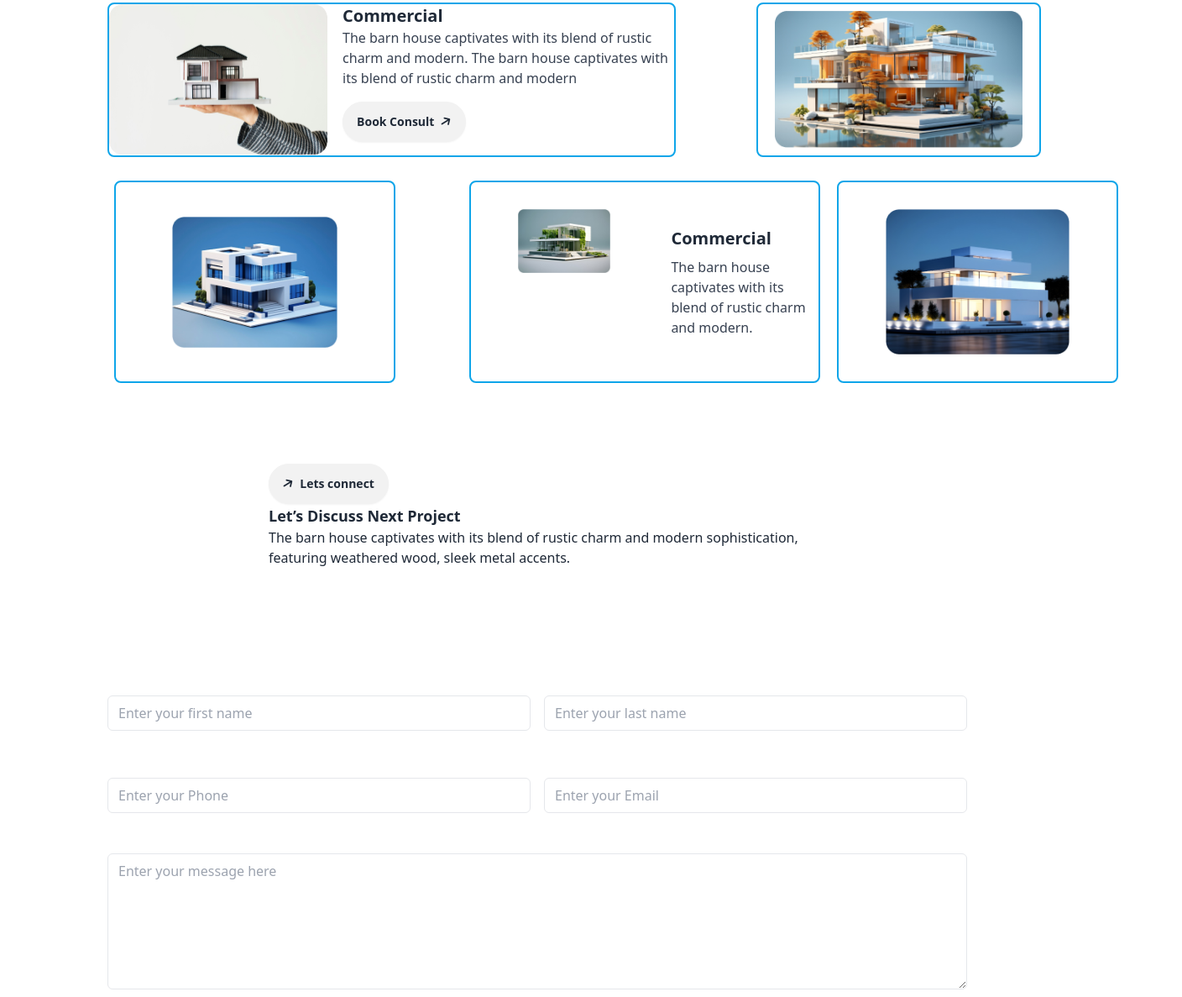
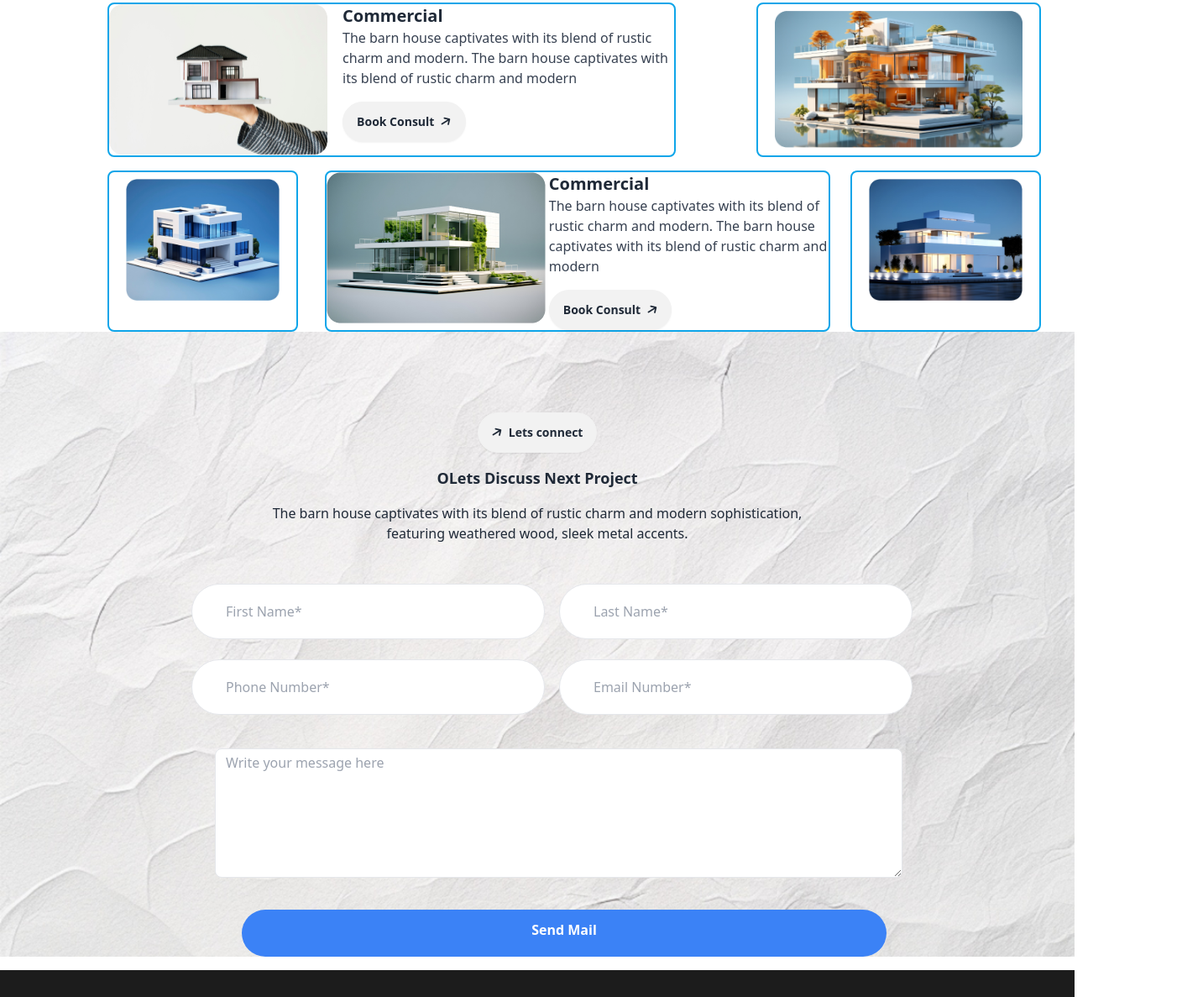
Before and after one commit to mh-adnan/Assingment_3, a plain HTML site: page index.html in a window 1280 px wide. Shown: the part 2160-3347 px from the top of the page at 84% size, 1408 px wide, since content can reach past the window. Drawn offline with nearby package versions, Linux system fonts and the light colour scheme.

Commit message:
partialy complete after grid part again

```diff
--- a/index.html
+++ b/index.html
@@ -141,12 +141,14 @@
     <div class="work-progress 	">
         <div class="work-progress-top flex flex-col mx-auto w-1/2 ">
             <div class="work_arrow text-center bg-[rgb(255,255,255)] text-[rgb(73,73,73)]">
-                <a class="btn rounded-full"> <i class="fa-solid fa-arrow-right" style="transform: rotate(0deg);"></i>How We Works </a>
+                <a class="btn rounded-full"> <i class="fa-solid fa-arrow-right" style="transform: rotate(0deg);"></i>How
+                    We Works </a>
             </div>
 
 
             <h2 class="text-3xl font-bold text-center mt-2 "> Our Works Process</h2>
-            <p class="pb-5 text-center mt-2 text-[rgb(73,73,73)]">The barn house captivates with its blend of rustic charm and modern sophistication, <br>
+            <p class="pb-5 text-center mt-2 text-[rgb(73,73,73)]">The barn house captivates with its blend of rustic
+                charm and modern sophistication, <br>
                 featuring weathered wood, sleek metal accents.</p>
         </div>
 
@@ -253,7 +255,8 @@
                     Explore Our Latest Works </a>
             </div>
             <h2 class="text-lg font-bold text-center mt-4 mb-4"> Our Latestes Protfolio</h2>
-            <p class="pb-14 text-center">The barn house captivates with its blend of rustic charm and modern sophistication, <br>
+            <p class="pb-14 text-center">The barn house captivates with its blend of rustic charm and modern
+                sophistication, <br>
                 featuring weathered wood, sleek metal accents.</p>
         </div>
 
@@ -275,53 +278,52 @@
                 </div>
             </div>
 
-            <div class="right_1 mr-10 border-2 border-sky-500 rounded-lg pl-5 pr-5 pt-2 pb-2">
+            <div class="right_1 mr-10 border-2 border-sky-500 rounded-lg pl-5 pr-5 pt-2 pb-2 ">
                 <div class="left_pic w-full  ">
                     <img src="assets/img2.png" alt="">
                 </div>
             </div>
         </div>
 
-        <div class="grid_bottom mt-7 mx-auto ml-32 container m-auto grid grid-cols-3 gap-3">
-            <!-- First Grid Item -->
-            <div class="left grid-rows-1 border-2 border-sky-500 rounded-lg ml-2 pl-14 pr-14 pt-8 pb-8 w-[80%] flex justify-center items-center">
-                <img src="assets/img3.png" alt="" class="w-[90%] h-auto object-contain">
-            </div>
+        <!-- bottom  -->
 
-            <!-- Second Grid Item (Middle Grid) -->
-            <div class="hmm grid-rows-5 flex border-2 border-sky-500 rounded-lg">
-                <div class="left grid-rows-1 pl-14 pr-14 pt-8 pb-8 flex justify-start items-start">
-                    <!-- Increase the width and height of the image to make it larger -->
-                    <img src="assets/img4.png" alt="" class="w-full  object-contain">
-                </div>
-                <div class="right w-full flex flex-col justify-center ml-4">
-                    <h2 class="text-xl font-bold">Commercial </h2>
-                    <p class="mt-2 text-gray-700">
-                        The barn house captivates with its blend of rustic charm and modern.
-                    </p>
+        <div class="grid_section_top flex gap-2">
+            <!-- the first one  -->
+            <div class="right_1 ml-32 mt-4 border-2 border-sky-500 rounded-lg pl-5 pr-5 pt-2 pb-2">
+                <div class="left_pic w-full  ">
+                    <img src="assets/img3.png" alt="">
                 </div>
             </div>
-
-            <!-- Third Grid Item -->
-            <div class="left grid-rows-1 border-2 border-sky-500 rounded-lg ml-2 pl-14 pr-14 pt-8 pb-8 w-[80%] flex justify-center items-center">
-                <img src="assets/img5.png" alt="" class="w-full h-auto object-contain">
+            <!-- second one  -->
+            <div class="left flex ml-6 mr-4 mt-4  w-7/12 border-2 border-sky-500 rounded-lg">
+                <div class="left_1">
+                    <div class="left_pic w-full mr-14 ">
+                        <img src="assets/img4.png" alt="">
+                    </div>
+                </div>
+                <div class="right_cont w-8/12 ">
+                    <h3 class="text-xl font-semibold">Commercial</h3>
+                    <p class="text-gray-700  ">The barn house captivates with its blend of rustic charm and modern. The
+                        barn house captivates with its blend of rustic charm and modern</p>
+                    <div class="foter_arrow text-left mt-4">
+                        <a class="btn rounded-full ">Book Consult <i class="fa-solid fa-arrow-right"
+                                style="transform: rotate(328deg);"></i></a>
+                    </div>
+                </div>
+            </div>
+            <!-- third one  -->
+            <div class="right_1 mr-10  mt-4 border-2 border-sky-500 rounded-lg pl-5 pr-5 pt-2 pb-2">
+                <div class="left_pic w-full  ">
+                    <img src="assets/img5.png" alt="">
+                </div>
             </div>
         </div>
 
 
 
+    </div>
 
-
-
-
-
-
-
-
-
-
-
-
+    </div>
 
 
 
@@ -367,56 +369,62 @@
 
     <!-- Let s Discuss Next Project start here -->
 
-    <div class="next_projet">
-        <div class="next_projects flex flex-col mx-auto w-1/2 ">
-            <div class="project_arrow  pt-24">
+    <div class="next_projet bg-[url('assets/bg.jpg')] bg-cover bg-center">
+        <div class="Portfolio flex flex-col mx-auto w-1/2 ">
+            <div class="work_arrow mt-24 text-center">
                 <a class="btn rounded-full"> <i class="fa-solid fa-arrow-right" style="transform: rotate(328deg);"></i>
                     Lets connect </a>
             </div>
-            <h2 class="text-lg font-bold"> Let’s Discuss Next Project</h2>
-            <p class="pb-28">The barn house captivates with its blend of rustic charm and modern sophistication,<br>
+            <h2 class="text-lg font-bold text-center mt-4 mb-4"> OLets Discuss Next Project</h2>
+            <p class="pb-8 text-center">The barn house captivates with its blend of rustic charm and modern
+                sophistication, <br>
                 featuring weathered wood, sleek metal accents.</p>
         </div>
 
 
+
         <!-- form  -->
 
-        <form class="max-w-screen-lg mx-auto mt-8">
-            <div class="flex flex-wrap -mx-2">
+        <form class="max-w-screen-lg mx-auto mt-2 ">
+
+            <div class="flex flex-wrap ml-9">
                 <!-- First Name Field -->
-                <div class="w-full md:w-1/2 px-2 mb-4">
-                    <label for="first-name" class="block text-gray-700 text-sm font-bold mb-2"></label>
+                <div class="w-full md:w-1/2 px-2 mb-2">
+                    <label for="first-name" class="block text-gray-700 text-sm font-bold mb-2 -ml-20"></label>
                     <input type="text" id="first-name" name="first-name"
-                        class="w-full px-3 py-2 border rounded-md focus:outline-none focus:ring-2 focus:ring-blue-500"
-                        placeholder="Enter your first name">
+                        class="w-[88%] ml-14 py-5 pl-10 border rounded-full  focus:outline-none focus:ring-2 focus:ring-blue-500"
+                        placeholder="First Name*">
                 </div>
 
+
                 <!-- Last Name Field -->
-                <div class="w-full md:w-1/2 px-2 mb-4">
-                    <label for="last-name" class="block text-gray-700 text-sm font-bold mb-2"></label>
-                    <input type="text" id="last-name" name="last-name"
-                        class="w-full px-3 py-2 border rounded-md focus:outline-none focus:ring-2 focus:ring-blue-500"
-                        placeholder="Enter your last name">
+                <div class="w-full md:w-1/2 px-2 mb-2">
+                    <label for="first-name" class="block text-gray-700 text-sm font-bold mb-2 -ml-20"></label>
+                    <input type="text" id="first-name" name="first-name"
+                        class="w-[88%] ml-0  py-5 pl-10 border rounded-full  focus:outline-none focus:ring-2 focus:ring-blue-500"
+                        placeholder="Last Name*">
                 </div>
             </div>
         </form>
 
-        <form class="max-w-screen-lg mx-auto mt-8">
-            <div class="flex flex-wrap -mx-2">
-                <!-- Phone number  Field -->
-                <div class="w-full md:w-1/2 px-2 mb-4">
-                    <label for="first-name" class="block text-gray-700 text-sm font-bold mb-2"></label>
+        <form class="max-w-screen-lg mx-auto mt-2 ">
+
+            <div class="flex flex-wrap ml-9">
+                <!-- Phone Field -->
+                <div class="w-full md:w-1/2 px-2 mb-2">
+                    <label for="first-name" class="block text-gray-700 text-sm font-bold mb-2 -ml-20"></label>
                     <input type="text" id="first-name" name="first-name"
-                        class="w-full px-3 py-2 border rounded-md focus:outline-none focus:ring-2 focus:ring-blue-500"
-                        placeholder="Enter your Phone">
+                        class="w-[88%] ml-14 py-5 pl-10 border rounded-full  focus:outline-none focus:ring-2 focus:ring-blue-500"
+                        placeholder="Phone Number*">
                 </div>
 
-                <!-- Email  Field -->
-                <div class="w-full md:w-1/2 px-2 mb-4">
-                    <label for="last-name" class="block text-gray-700 text-sm font-bold mb-2"></label>
-                    <input type="text" id="last-name" name="last-name"
-                        class="w-full px-3 py-2 border rounded-md focus:outline-none focus:ring-2 focus:ring-blue-500"
-                        placeholder="Enter your Email">
+
+                <!-- Last Name Field -->
+                <div class="w-full md:w-1/2 px-2 mb-1">
+                    <label for="first-name" class="block text-gray-700 text-sm font-bold mb-2 -ml-20"></label>
+                    <input type="text" id="first-name" name="first-name"
+                        class="w-[88%] ml-0  py-5 pl-10 border rounded-full  focus:outline-none focus:ring-2 focus:ring-blue-500"
+                        placeholder="Email Number*">
                 </div>
             </div>
         </form>
@@ -426,8 +434,8 @@
             <div class="w-full mb-4">
                 <label for="message" class="block text-gray-700 text-sm font-bold mb-2"></label>
                 <textarea id="message" name="message" rows="6"
-                    class="w-full px-3 py-2 border rounded-md focus:outline-none focus:ring-2 focus:ring-blue-500"
-                    placeholder="Enter your message here"></textarea>
+                    class="w-[80%] px-3 py-1 border rounded-lg ml-32 focus:outline-none focus:ring-2 focus:ring-blue-500"
+                    placeholder="Write your message here"></textarea>
             </div>
         </form>
 
@@ -435,7 +443,7 @@
             <!-- Full-Width Send Mail Button -->
             <div class="w-full mb-4">
                 <button type="submit"
-                    class="w-full px-4 py-2 bg-blue-500 text-white font-bold rounded-md hover:bg-blue-600 focus:outline-none focus:ring-2 focus:ring-blue-500">
+                    class="w-[75%] px-4 py-3 pb-5 ml-40 bg-blue-500 text-white font-bold rounded-full hover:bg-blue-600 focus:outline-none focus:ring-2 focus:ring-blue-500">
                     Send Mail
                 </button>
             </div>
@@ -458,10 +466,12 @@
     <div class="fotter bg-[rgb(28,28,28)]">
         <div class="foter flex flex-col mx-auto w-1/2 text-center ">
             <div class="foter_arrow  pt-24 text-[rgb(233,233,233)]">
-            <a class="btn rounded-full bg-[rgb(171,239,95)]"> <i class="fa-solid fa-arrow-right" style="transform: rotate(328deg);"></i>
+                <a class="btn rounded-full bg-[rgb(171,239,95)]"> <i class="fa-solid fa-arrow-right"
+                        style="transform: rotate(328deg);"></i>
                     Rinterio </a>
             </div>
-        <p class="pb-4 pt-4 text-[rgb(115,115,115)]">The barn house captivates with its blend of rustic charm and modern sophistication, <br>
+            <p class="pb-4 pt-4 text-[rgb(115,115,115)]">The barn house captivates with its blend of rustic charm
+                and modern sophistication, <br>
                 featuring weathered wood, sleek metal accents.</p>
         </div>
 
@@ -487,9 +497,6 @@
 
 
     <!-- Foter section ends  here  -->
-
-
-
 </body>
 
 
```
Lines whose indentation alone changed are shown as unchanged.
